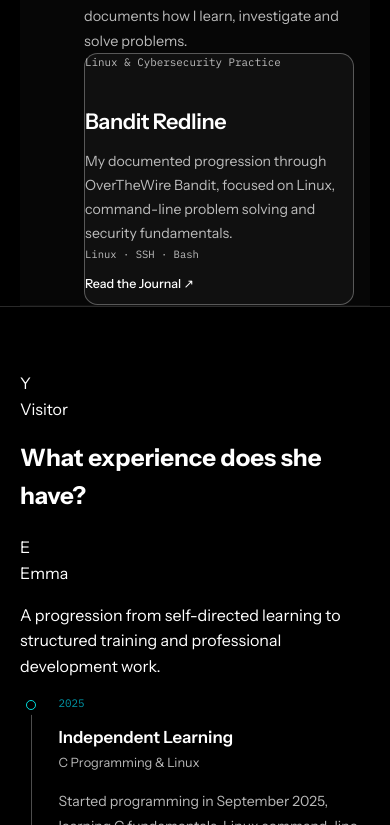
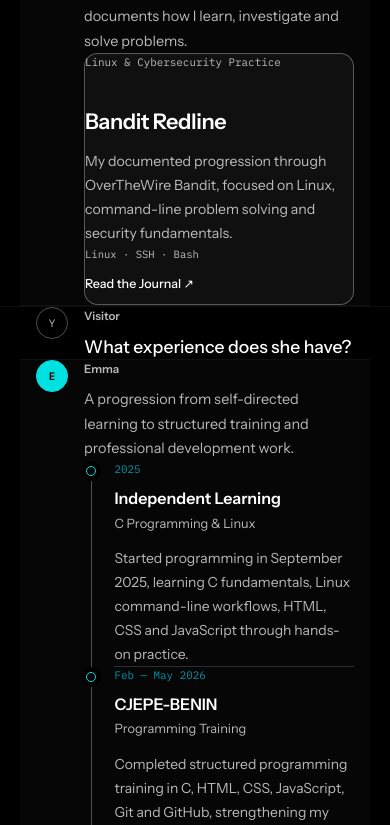
Before and after one commit to emma-dasilva-dev/emma-dasilva-portfolio, a Next.js app: page /en in a window 390 px wide. Shown: the part 1175-2000 px from the top of the page. Built offline with nearby package versions, Linux system fonts and the light colour scheme.

Commit message:
design: align all sections to one conversation column

```diff
--- a/src/components/sections/PortfolioSections.module.css
+++ b/src/components/sections/PortfolioSections.module.css
@@ -1,58 +1,62 @@
-.section { padding-block:clamp(5rem,9vw,8rem); border-top:1px solid var(--color-border); }
-.sectionHeader { display:block; margin-bottom:clamp(var(--space-10),5vw,var(--space-14,3.5rem)); }
-.sectionHeader h2,.aboutHeader h2,.contactGrid h2 { margin:0; font-size:clamp(1.35rem,2vw,1.75rem); font-weight:600; line-height:1.15; letter-spacing:-.02em; }
-.sectionHeader p,.contactGrid p { max-width:40rem; margin:var(--space-4) 0 0; color:var(--color-text-muted); font-size:.88rem; line-height:1.7; }
-.timeline { position:relative; margin-left:.4rem; }
-.timeline::before,.timeline::after { content:""; position:absolute; top:.5rem; bottom:.5rem; left:.28rem; width:1px; transform-origin:top; }
+.section { padding:0; border-top:1px solid rgb(255 255 255 / .055); }
+.thread { width:min(100%,52rem); margin:0 auto; }
+.promptRow,.answerRow { display:grid; grid-template-columns:2rem minmax(0,1fr); gap:var(--space-4); padding:clamp(var(--space-8),5vw,var(--space-12)) var(--space-5); }
+.answerRow { background:rgb(255 255 255 / .025); border-block:1px solid rgb(255 255 255 / .04); }
+.avatar { display:flex; align-items:center; justify-content:center; width:2rem; height:2rem; border:1px solid var(--color-border-strong); border-radius:50%; color:var(--color-text-muted); font-family:var(--font-mono); font-size:.68rem; }
+.emmaAvatar { border-color:var(--color-accent); background:var(--color-accent); color:var(--color-black); font-weight:600; }
+.author { margin:0 0 var(--space-2); color:var(--color-text-muted); font-size:.72rem; font-weight:600; }
+.promptRow h2 { margin:0; font-size:clamp(1.1rem,2vw,1.35rem); font-weight:500; line-height:1.45; }
+.answerBody { min-width:0; }
+.intro { max-width:42rem; margin:0 0 var(--space-7); color:var(--color-text-muted); font-size:.9rem; line-height:1.72; }
+
+.timeline { position:relative; margin-left:.15rem; }
+.timeline::before,.timeline::after { content:""; position:absolute; top:.5rem; bottom:.5rem; left:.3rem; width:1px; transform-origin:top; }
 .timeline::before { background:var(--color-border-strong); }
 .timeline::after { background:var(--color-accent); transform:scaleY(0); animation:timelineProgress linear both; animation-timeline:view(); animation-range:entry 12% cover 78%; }
-.timelineItem { position:relative; display:grid; grid-template-columns:1rem minmax(7.5rem,.32fr) minmax(0,1fr); gap:var(--space-6); padding:0 0 var(--space-12); }
+.timelineItem { position:relative; display:grid; grid-template-columns:1rem minmax(7rem,.28fr) minmax(0,1fr); gap:var(--space-5); padding:0 0 var(--space-10); }
 .timelineItem:last-child { padding-bottom:0; }
-.timelineMarker { position:relative; z-index:2; width:.62rem; height:.62rem; margin-top:.32rem; border:1px solid var(--color-accent); border-radius:50%; background:var(--color-black); box-shadow:0 0 0 5px var(--color-black); transition:background var(--motion-standard) var(--ease-standard),box-shadow var(--motion-standard) var(--ease-standard); animation:timelineMarker linear both; animation-timeline:view(); animation-range:entry 20% entry 70%; }
+.timelineMarker { position:relative; z-index:2; width:.62rem; height:.62rem; margin-top:.32rem; border:1px solid var(--color-accent); border-radius:50%; background:var(--color-black); box-shadow:0 0 0 5px var(--color-black); animation:timelineMarker linear both; animation-timeline:view(); animation-range:entry 20% entry 70%; }
 .period { margin:0; color:var(--color-accent-secondary); font-family:var(--font-mono); font-size:.68rem; line-height:1.5; }
-.timelineBody { max-width:44rem; padding-bottom:var(--space-8); border-bottom:1px solid var(--color-border); }
+.timelineBody { padding-bottom:var(--space-7); border-bottom:1px solid var(--color-border); }
 .timelineItem:last-child .timelineBody { border-bottom:0; padding-bottom:0; }
-.timelineBody h3 { margin:0; font-size:1.05rem; font-weight:600; line-height:1.35; }
+.timelineBody h3 { margin:0; font-size:1rem; font-weight:600; line-height:1.35; }
 .role { margin:var(--space-1) 0 0; color:var(--color-text-muted); font-size:.8rem; }
-.description { margin:var(--space-4) 0 0; color:var(--color-text-muted); font-size:.88rem; line-height:1.75; }
-.timelineBody a { display:inline-flex; min-height:44px; align-items:center; margin-top:var(--space-3); color:var(--color-text); font-size:.78rem; text-decoration:none; }
+.description { margin:var(--space-3) 0 0; color:var(--color-text-muted); font-size:.87rem; line-height:1.72; }
+.timelineBody a { display:inline-flex; min-height:2.5rem; align-items:center; margin-top:var(--space-2); color:var(--color-text); font-size:.78rem; text-decoration:none; }
 .timelineBody a:hover,.timelineBody a:focus-visible { color:var(--color-accent); }
 @keyframes timelineProgress { to { transform:scaleY(1); } }
 @keyframes timelineMarker { to { background:var(--color-accent); box-shadow:0 0 0 5px var(--color-black),0 0 12px rgb(0 225 225 / .28); } }
-.aboutHeader { margin-bottom:var(--space-8); }
-.journeyLine { display:flex; flex-wrap:wrap; align-items:center; gap:var(--space-3) var(--space-5); margin-bottom:clamp(var(--space-10),5vw,var(--space-14,3.5rem)); color:var(--color-text-muted); font-family:var(--font-mono); font-size:.72rem; text-transform:uppercase; letter-spacing:.04em; }
-.journeyLine > span { display:inline-flex; align-items:center; gap:var(--space-5); }
+
+.journeyLine { display:flex; flex-wrap:wrap; align-items:center; gap:var(--space-2) var(--space-4); margin-bottom:var(--space-8); color:var(--color-text-muted); font-family:var(--font-mono); font-size:.7rem; text-transform:uppercase; letter-spacing:.04em; }
+.journeyLine > span { display:inline-flex; align-items:center; gap:var(--space-4); }
 .journeyLine > span > span { color:var(--color-accent); }
-.aboutVisual { display:grid; grid-template-columns:minmax(0,1.15fr) minmax(16rem,.85fr); gap:clamp(var(--space-10),7vw,var(--space-20)); align-items:start; }
-.aboutCopy { max-width:42rem; }
-.aboutCopy p { margin:0; color:var(--color-text-muted); font-size:.92rem; line-height:1.8; }
-.aboutCopy p + p { margin-top:var(--space-5); }
-.aboutVisual blockquote { margin:0; padding-left:var(--space-6); border-left:2px solid var(--color-accent); color:var(--color-text); font-size:clamp(1rem,1.7vw,1.25rem); font-weight:500; line-height:1.6; }
-#stack .sectionHeader { margin-bottom:var(--space-10); }
-#stack .sectionHeader p { margin-top:var(--space-4); }
+.aboutVisual { display:grid; grid-template-columns:minmax(0,1.1fr) minmax(14rem,.8fr); gap:clamp(var(--space-8),5vw,var(--space-14,3.5rem)); align-items:start; }
+.aboutCopy { max-width:40rem; }
+.aboutCopy p { margin:0; color:var(--color-text-muted); font-size:.9rem; line-height:1.8; }
+.aboutCopy p + p { margin-top:var(--space-4); }
+.aboutVisual blockquote { margin:0; padding-left:var(--space-5); border-left:2px solid var(--color-accent); color:var(--color-text); font-size:clamp(.98rem,1.6vw,1.15rem); font-weight:500; line-height:1.6; }
+
 .stackGroups { display:grid; gap:0; border-top:1px solid var(--color-border); }
-.stackGroup { display:grid; grid-template-columns:minmax(10rem,.28fr) minmax(0,1fr); gap:clamp(var(--space-8),5vw,var(--space-14,3.5rem)); align-items:start; padding-block:var(--space-7,1.75rem); border-bottom:1px solid var(--color-border); }
-.stackGroup h3 { margin:0; color:var(--color-text); font-size:clamp(.95rem,1.3vw,1.08rem); font-weight:600; line-height:1.35; letter-spacing:-.01em; }
-.logoGrid { display:grid; grid-template-columns:repeat(3,minmax(0,1fr)); gap:var(--space-5) clamp(var(--space-6),3vw,var(--space-10)); }
-.logoItem { display:grid; grid-template-columns:2rem minmax(0,1fr); align-items:center; gap:var(--space-3); min-width:0; min-height:2.25rem; color:var(--color-text); transition:color var(--motion-fast) var(--ease-standard),transform var(--motion-fast) var(--ease-standard); }
-.logoImage { display:block; width:1.8rem; height:1.8rem; justify-self:center; background-position:center; background-repeat:no-repeat; background-size:contain; opacity:.78; filter:saturate(.82); transition:opacity var(--motion-fast) var(--ease-standard),filter var(--motion-fast) var(--ease-standard),transform var(--motion-fast) var(--ease-standard); }
-.logoItem > span:last-child { min-width:0; font-size:.82rem; line-height:1.3; }
+.stackGroup { display:grid; grid-template-columns:minmax(9rem,.26fr) minmax(0,1fr); gap:clamp(var(--space-7),4vw,var(--space-10)); align-items:start; padding-block:var(--space-6); border-bottom:1px solid var(--color-border); }
+.stackGroup h3 { margin:0; color:var(--color-text); font-size:1rem; font-weight:600; line-height:1.35; }
+.logoGrid { display:grid; grid-template-columns:repeat(3,minmax(0,1fr)); gap:var(--space-4) var(--space-6); }
+.logoItem { display:grid; grid-template-columns:1.8rem minmax(0,1fr); align-items:center; gap:var(--space-2); min-width:0; color:var(--color-text); transition:color var(--motion-fast) var(--ease-standard),transform var(--motion-fast) var(--ease-standard); }
+.logoImage { display:block; width:1.55rem; height:1.55rem; justify-self:center; background-position:center; background-repeat:no-repeat; background-size:contain; opacity:.82; transition:opacity var(--motion-fast) var(--ease-standard),transform var(--motion-fast) var(--ease-standard); }
+.logoItem > span:last-child { min-width:0; font-size:.8rem; line-height:1.3; }
 .logoItem:hover,.logoItem:focus-within { color:var(--color-accent); transform:translateX(2px); }
-.logoItem:hover .logoImage,.logoItem:focus-within .logoImage { opacity:1; filter:saturate(1.1); transform:scale(1.08); }
-.contactSection { padding-block:clamp(5rem,9vw,8rem) var(--space-8); border-top:0; background:var(--color-accent); color:var(--color-black); }
-.contactSection ::selection { background:var(--color-black); color:var(--color-accent); }
-.contactGrid { display:grid; grid-template-columns:minmax(0,1fr) minmax(17rem,.7fr); gap:clamp(var(--space-8),6vw,var(--space-20)); align-items:start; }
-.contactGrid h2 { color:var(--color-black); }
-.contactGrid p { margin-top:var(--space-4); color:rgb(0 0 0 / .72); }
-.contactLinks { border-top:1px solid rgb(0 0 0 / .5); }
-.contactLinks a { display:flex; align-items:center; justify-content:space-between; min-height:3.5rem; border-bottom:1px solid rgb(0 0 0 / .22); color:var(--color-black); font-size:.9rem; font-weight:500; text-decoration:none; transition:padding-left var(--motion-fast) var(--ease-standard),opacity var(--motion-fast) var(--ease-standard); }
+.logoItem:hover .logoImage,.logoItem:focus-within .logoImage { opacity:1; transform:scale(1.07); }
+
+.contactCard { display:grid; grid-template-columns:minmax(0,1fr) minmax(15rem,.75fr); gap:clamp(var(--space-8),5vw,var(--space-12)); padding:clamp(var(--space-6),3vw,var(--space-8)); border-radius:.85rem; background:var(--color-accent); color:var(--color-black); }
+.contactCard ::selection { background:var(--color-black); color:var(--color-accent); }
+.contactCard h2 { margin:0; font-size:clamp(1.3rem,2vw,1.65rem); font-weight:600; }
+.contactCard p { margin:var(--space-3) 0 0; color:rgb(0 0 0 / .72); font-size:.88rem; line-height:1.7; }
+.contactLinks { border-top:1px solid rgb(0 0 0 / .42); }
+.contactLinks a { display:flex; align-items:center; justify-content:space-between; min-height:3rem; border-bottom:1px solid rgb(0 0 0 / .2); color:var(--color-black); font-size:.84rem; font-weight:500; text-decoration:none; }
 .contactLinkLabel { display:inline-flex; align-items:center; gap:var(--space-3); }
-.contactLinkLabel svg { width:1.125rem; height:1.125rem; flex:0 0 auto; }
-.contactLinks a > span:last-child { color:var(--color-black); }
-.contactLinks a:hover,.contactLinks a:focus-visible { padding-left:var(--space-2); color:var(--color-black); opacity:.65; }
-.contactLinks a:focus-visible { outline-color:var(--color-black); }
-.footer { display:grid; grid-template-columns:1fr auto auto; gap:var(--space-8); margin-top:clamp(var(--space-16),8vw,var(--space-24)); padding-top:var(--space-8); border-top:1px solid rgb(0 0 0 / .3); color:rgb(0 0 0 / .66); font-size:.75rem; }
-.footer span:first-child { color:var(--color-black); font-weight:600; }
-@media (max-width:63.9375rem) { .aboutVisual { grid-template-columns:1fr; gap:var(--space-8); } .aboutVisual blockquote { max-width:40rem; } .stackGroup { grid-template-columns:minmax(8rem,.3fr) minmax(0,1fr); gap:var(--space-8); } .logoGrid { grid-template-columns:repeat(2,minmax(0,1fr)); } }
-@media (max-width:47.9375rem) { .section { padding-block:var(--space-16); } .timelineItem { grid-template-columns:1rem 1fr; gap:var(--space-4); } .period { grid-column:2; margin-bottom:calc(var(--space-2) * -1); } .timelineBody { grid-column:2; } .journeyLine { gap:var(--space-2) var(--space-3); margin-bottom:var(--space-8); } .journeyLine > span { gap:var(--space-3); } .aboutVisual blockquote { padding-left:var(--space-4); } #stack .sectionHeader { margin-bottom:var(--space-8); } .stackGroup { grid-template-columns:1fr; gap:var(--space-5); padding-block:var(--space-6); } .stackGroup h3 { font-size:1rem; } .logoGrid { grid-template-columns:repeat(2,minmax(0,1fr)); gap:var(--space-4) var(--space-5); } .logoItem { grid-template-columns:1.8rem minmax(0,1fr); gap:var(--space-2); } .logoImage { width:1.55rem; height:1.55rem; } .contactSection { padding-block:var(--space-16) var(--space-6); } .contactGrid,.footer { grid-template-columns:1fr; } .contactGrid { gap:var(--space-6); } .footer { gap:var(--space-2); margin-top:var(--space-16); } }
-@media (prefers-reduced-motion:reduce) { .timeline::after,.timelineMarker { animation:none; } .logoItem,.logoImage,.contactLinks a { transition:none; } }
+.contactLinkLabel svg { width:1rem; height:1rem; }
+.footer { display:grid; grid-template-columns:1fr auto auto; gap:var(--space-6); margin-top:var(--space-7); padding-top:var(--space-5); border-top:1px solid var(--color-border); color:var(--color-text-muted); font-size:.72rem; }
+.footer span:first-child { color:var(--color-text); font-weight:600; }
+
+@media (max-width:63.9375rem) { .aboutVisual { grid-template-columns:1fr; } .logoGrid { grid-template-columns:repeat(2,minmax(0,1fr)); } .contactCard { grid-template-columns:1fr; } }
+@media (max-width:47.9375rem) { .promptRow,.answerRow { padding-inline:var(--space-4); } .timelineItem { grid-template-columns:1rem 1fr; gap:var(--space-3); } .period { grid-column:2; margin-bottom:calc(var(--space-2) * -1); } .timelineBody { grid-column:2; } .journeyLine { margin-bottom:var(--space-6); } .aboutVisual blockquote { padding-left:var(--space-4); } .stackGroup { grid-template-columns:1fr; gap:var(--space-4); padding-block:var(--space-5); } .logoGrid { grid-template-columns:repeat(2,minmax(0,1fr)); } .logoItem { grid-template-columns:1.6rem minmax(0,1fr); } .logoImage { width:1.4rem; height:1.4rem; } .footer { grid-template-columns:1fr; gap:var(--space-2); } }
+@media (prefers-reduced-motion:reduce) { .timeline::after,.timelineMarker { animation:none; } .logoItem,.logoImage { transition:none; } }
```
